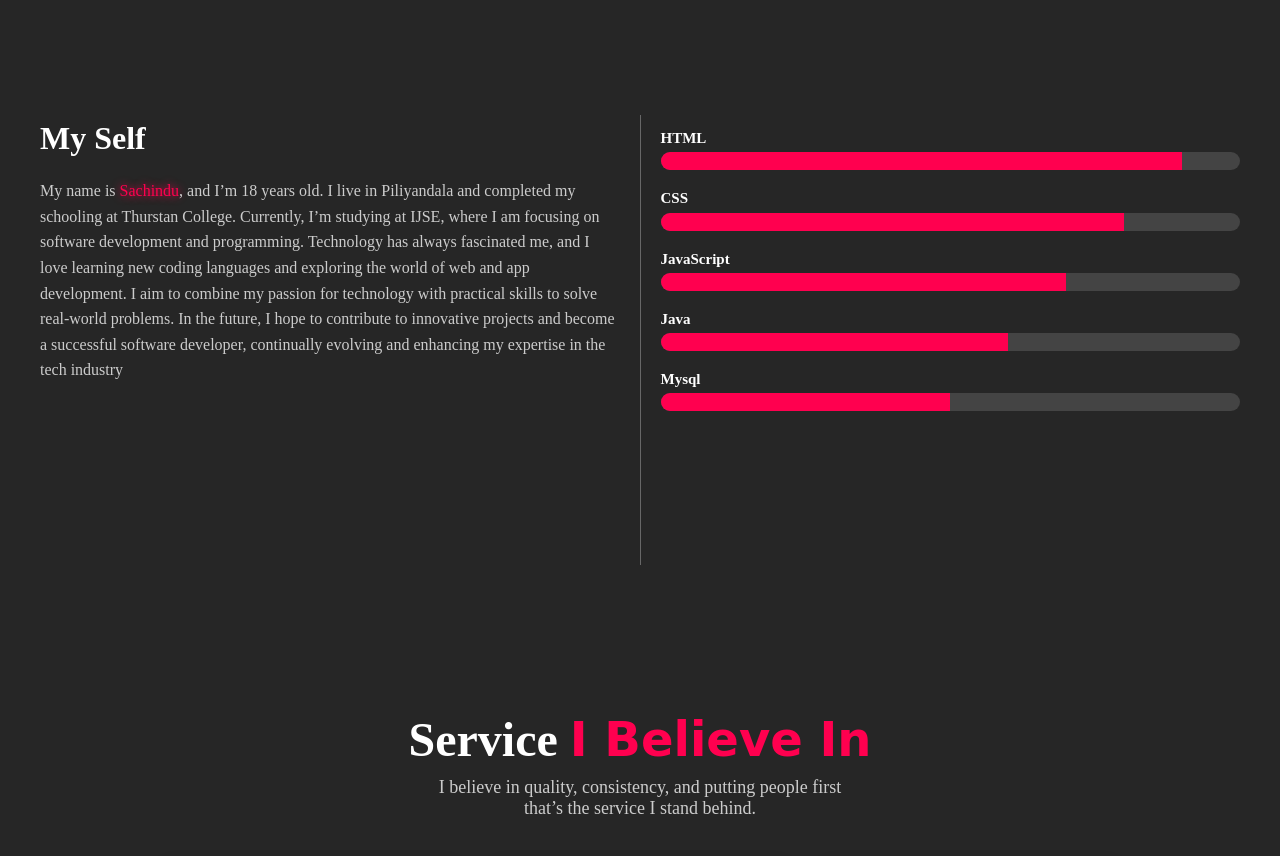
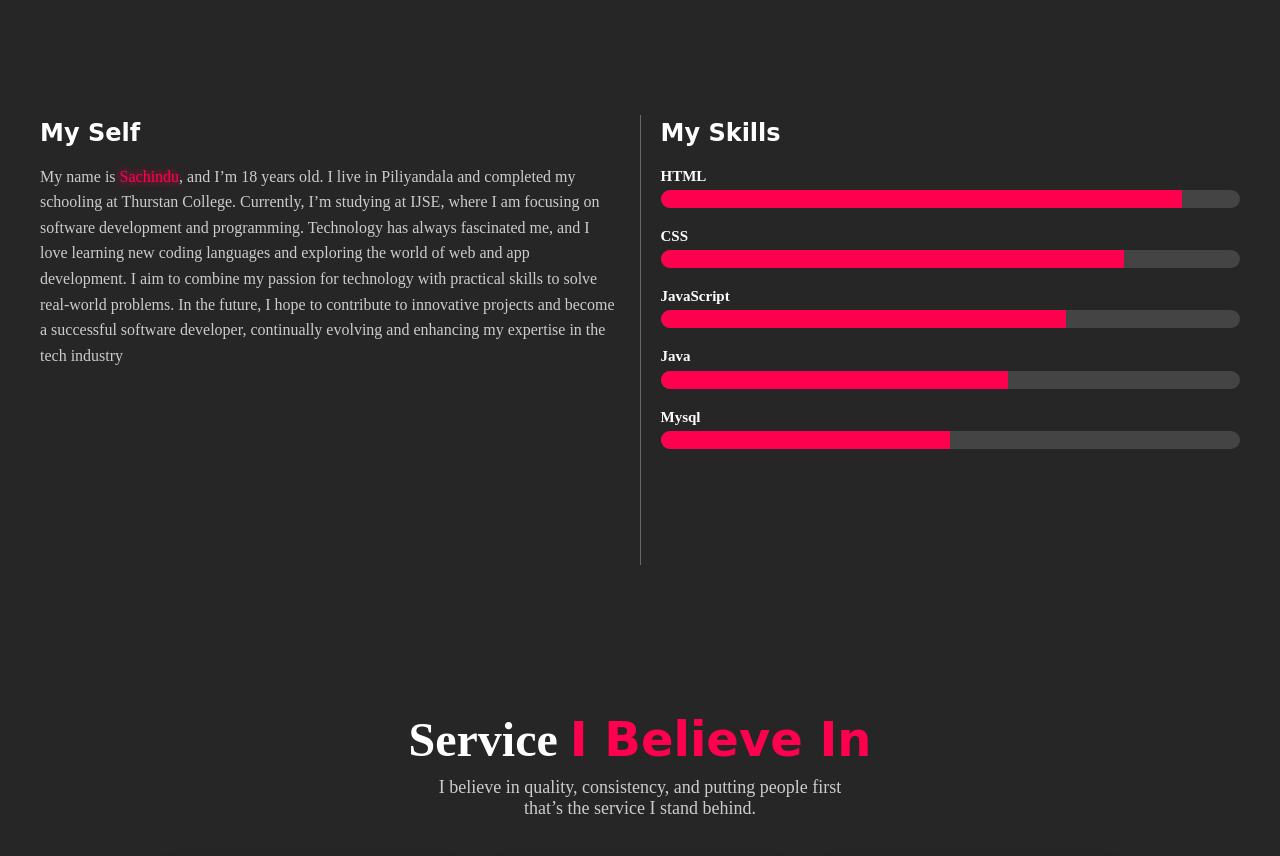
Before and after one commit to Sachinnn22/lastPortfolio, a plain HTML site: page index.html in a window 1280 px wide. Shown: the part 1000-1856 px from the top of the page. Drawn offline with Linux system fonts and the light colour scheme.

Commit message:
update about css

```diff
--- a/about.css
+++ b/about.css
@@ -38,7 +38,16 @@
 
 .about-text h1 {
     margin-top: 0;
-    font-size: 2em;
+    font-size: 1.5em;
+    font-family: cursive;
+    color: white;
+}
+
+.skill-title {
+    margin-top: 0;
+    margin-bottom: 20px;
+    font-family: cursive;
+    font-size: 1.5em;
     color: white;
 }
 
--- a/contact.css
+++ b/contact.css
@@ -32,6 +32,7 @@ h2 {
     color: #ff004f;
     margin-bottom: 10px;
 }
+
 
 p {
     font-size: 15px;
--- a/index.html
+++ b/index.html
@@ -61,6 +61,8 @@
         <div class="about-divider"></div>
 
         <div class="about-progress">
+            <h2 class="skill-title">My Skills</h2>
+
             <p>HTML</p>
             <div class="about-progress-container">
                 <div class="progress-bar p1"></div>
```
